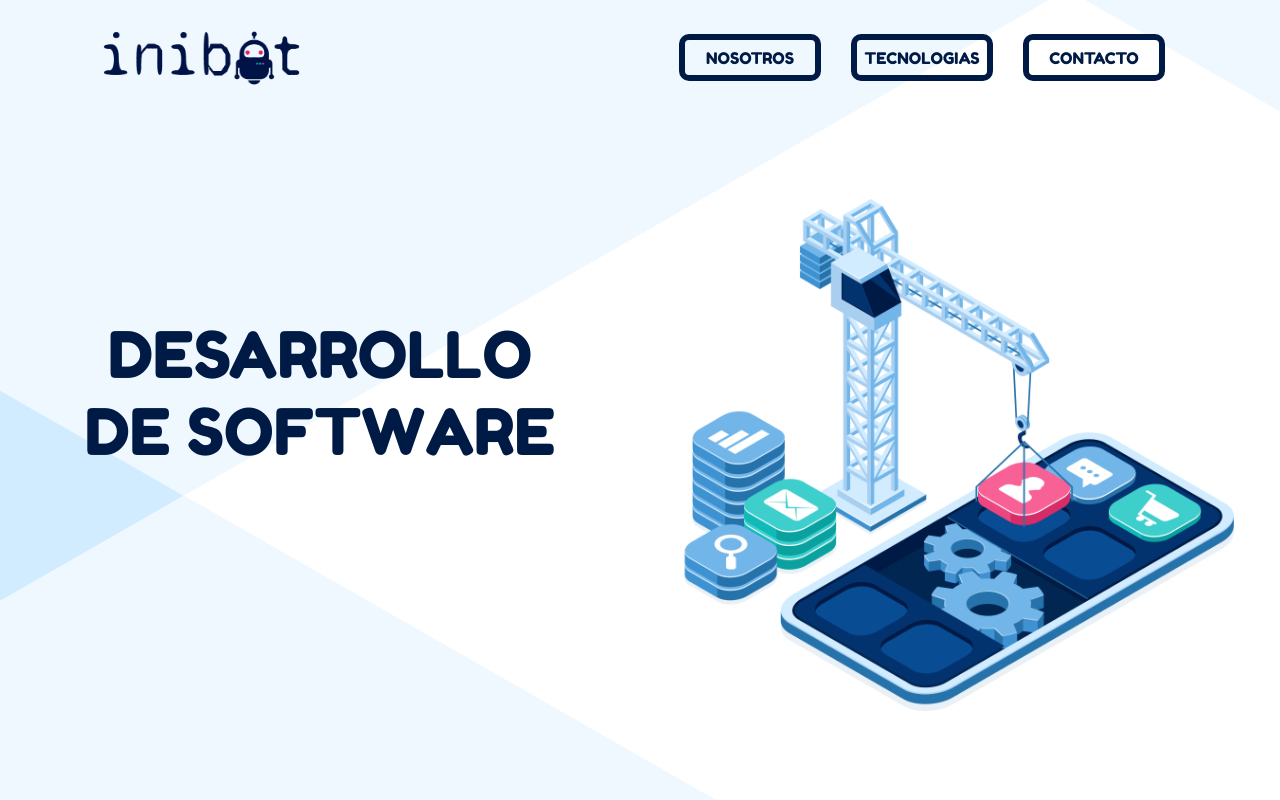
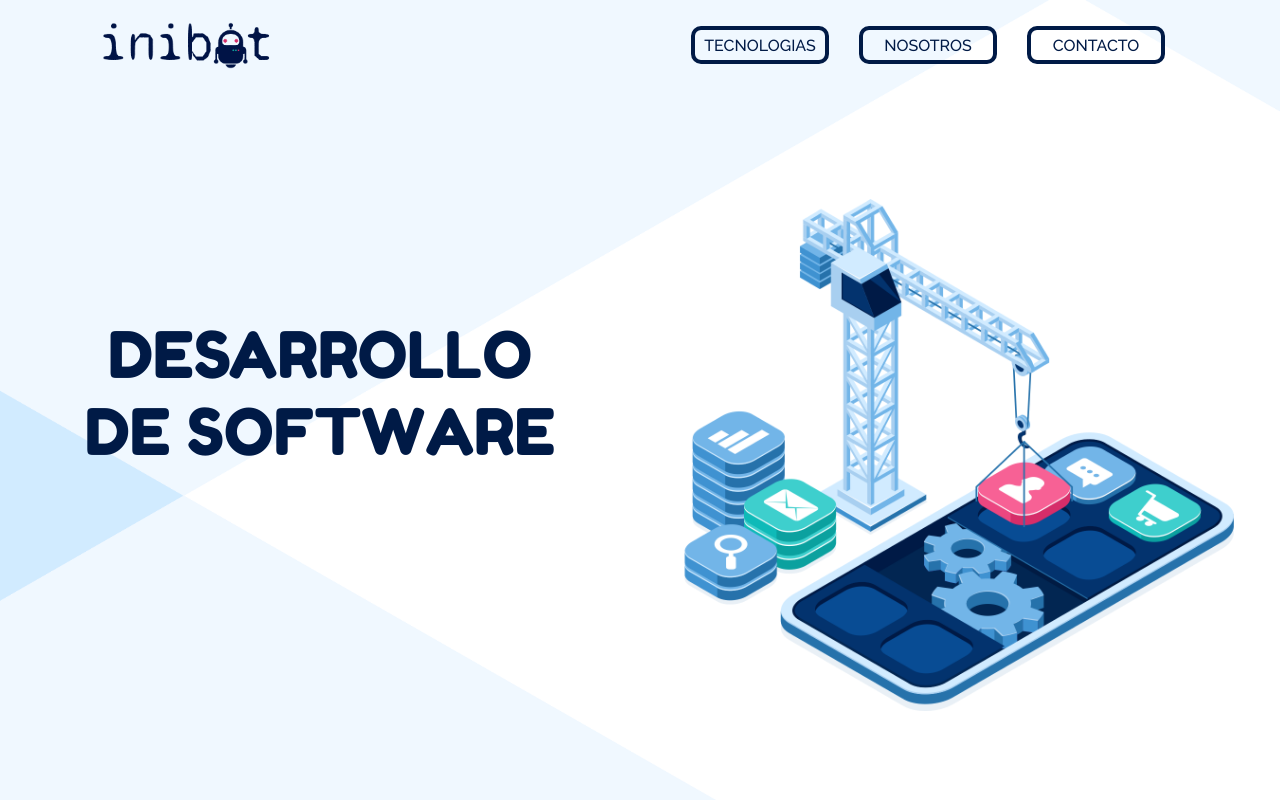
Before and after one commit to eduhardoy/inibot-landing, a React (Create React App) app: page / in a window 1280 px wide. Shown: the top 800 px of the page. Built offline with nearby package versions, Linux system fonts and the light colour scheme.

Commit message:
Inibot page

```diff
--- a/public/index.html
+++ b/public/index.html
@@ -5,6 +5,8 @@
     <link rel="icon" href="%PUBLIC_URL%/favicon.png" />
     <link rel="preconnect" href="https://fonts.gstatic.com">
     <link href="https://fonts.googleapis.com/css2?family=Fredoka+One&display=swap" rel="stylesheet">
+    <link rel="preconnect" href="https://fonts.gstatic.com">
+    <link href="https://fonts.googleapis.com/css2?family=Raleway:wght@300;500;700&display=swap" rel="stylesheet">
     <meta name="viewport" content="width=device-width, initial-scale=1, user-scalable=no" />
     <title>Inibot NEA</title>
   </head>
--- a/src/components/Footer.js
+++ b/src/components/Footer.js
@@ -164,7 +164,7 @@ const Social = styled.div`
 function Footer (){
 
     return(
-        <FooterContainer>
+        <FooterContainer id="contact">
             <ContactSection>
                 <ul>
                     <li>
--- a/src/components/Header.js
+++ b/src/components/Header.js
@@ -7,6 +7,7 @@ const HeaderBlock = styled.header`
     position: absolute;
     width: 100%;
     justify-content: center;
+    margin-top: 10px;
     display:flex;
 `;
 
@@ -14,8 +15,8 @@ const HeaderContainer = styled.div`
     width: 100%;
     display: flex;
     max-width:1920px;
-    margin-top: 20px;
-    height: 75px;
+    height: 70px;
+    align-items: center;
 
     @media ${device.mobileS}{
         flex-direction: column;
@@ -31,6 +32,7 @@ const HeaderContainer = styled.div`
 
 const HeaderLogo = styled.div`
     width: 50%;
+    height: 100%;
     display: flex;
     align-items: center;
     justify-content: flex-start;
@@ -40,10 +42,11 @@ const HeaderLogo = styled.div`
         margin-left: 100px;
         display: flex;
         justify-content: center;
+        align-items: center;
 
         img{
             width: auto;
-            height: 100%;
+            height: 85%;
         }
     }
 
@@ -135,9 +138,9 @@ const MenuNav = styled.nav`
                 margin: 0 15px;
             a{
                 display: block;
-                height: 35px;
+                height: 30px;
                 width: 130px;
-                border: 6px solid ${Color__azulOscuro};
+                border: 4px solid ${Color__azulOscuro};
                 color: ${Color__azulOscuro};
                 transition: background-color .2s;
                 transition: color .2s;
@@ -225,10 +228,10 @@ function Header (){
                     <MenuNav>
                         <ul>
                             <li>
-                                <a href="#about">NOSOTROS</a>
+                                <a href="#tecno">TECNOLOGIAS</a>
                             </li>
                             <li>
-                                <a href="#tecno">TECNOLOGIAS</a>
+                                <a href="#about">NOSOTROS</a>
                             </li>
                             <li>
                                 <a href="#contact">CONTACTO</a>
--- a/src/components/home/HomeHero.js
+++ b/src/components/home/HomeHero.js
@@ -38,6 +38,7 @@ const HeroContainerTitle = styled.div`
     justify-content: center;
     align-items: center;
     h1{
+        font-family: "Fredoka One";
         margin-bottom: 10%;
         text-align: center;
         font-size:5vw;
@@ -56,13 +57,13 @@ const HeroContainerTitle = styled.div`
     }
 
     @media ${device.mobileM}{
-        margin-top: 55%;
+        margin-top: 35%;
         height:100px;
         width: 100%;
         h1{
             margin-top: 0;
             margin-bottom: 0;
-            font-size: 8vw;
+            font-size: 9vw;
         }
     }
 
@@ -122,7 +123,7 @@ const HeroContainerImg = styled.div`
                 div{
                     img{
                         height: auto;
-                        width: 80%;
+                        width: 100%;
                         margin-top: 0;
 
                     }
--- a/src/components/home/HomeSectionAbout.js
+++ b/src/components/home/HomeSectionAbout.js
@@ -76,7 +76,7 @@ const SectionTitleFont = styled.p`
 function HomeSectionAbout(){
 
     return(
-        <AboutSection>
+        <AboutSection id="about">
             <SectionTitleFont>SOBRE NOSOTROS</SectionTitleFont>
             <h2>
                 En INIBOT ofrecemos soluciones a medida de Desarrollo de Software.
--- a/src/styled.js
+++ b/src/styled.js
@@ -13,7 +13,7 @@ export const GlobalStyle = createGlobalStyle `
         height: 100%;
         margin: 0;
         color: ${Color__azulOscuro};
-        font-family: 'Fredoka One', cursive;
+        font-family: 'Raleway', cursive;
     }
 `
 /* Cargar una tipografía:
```
